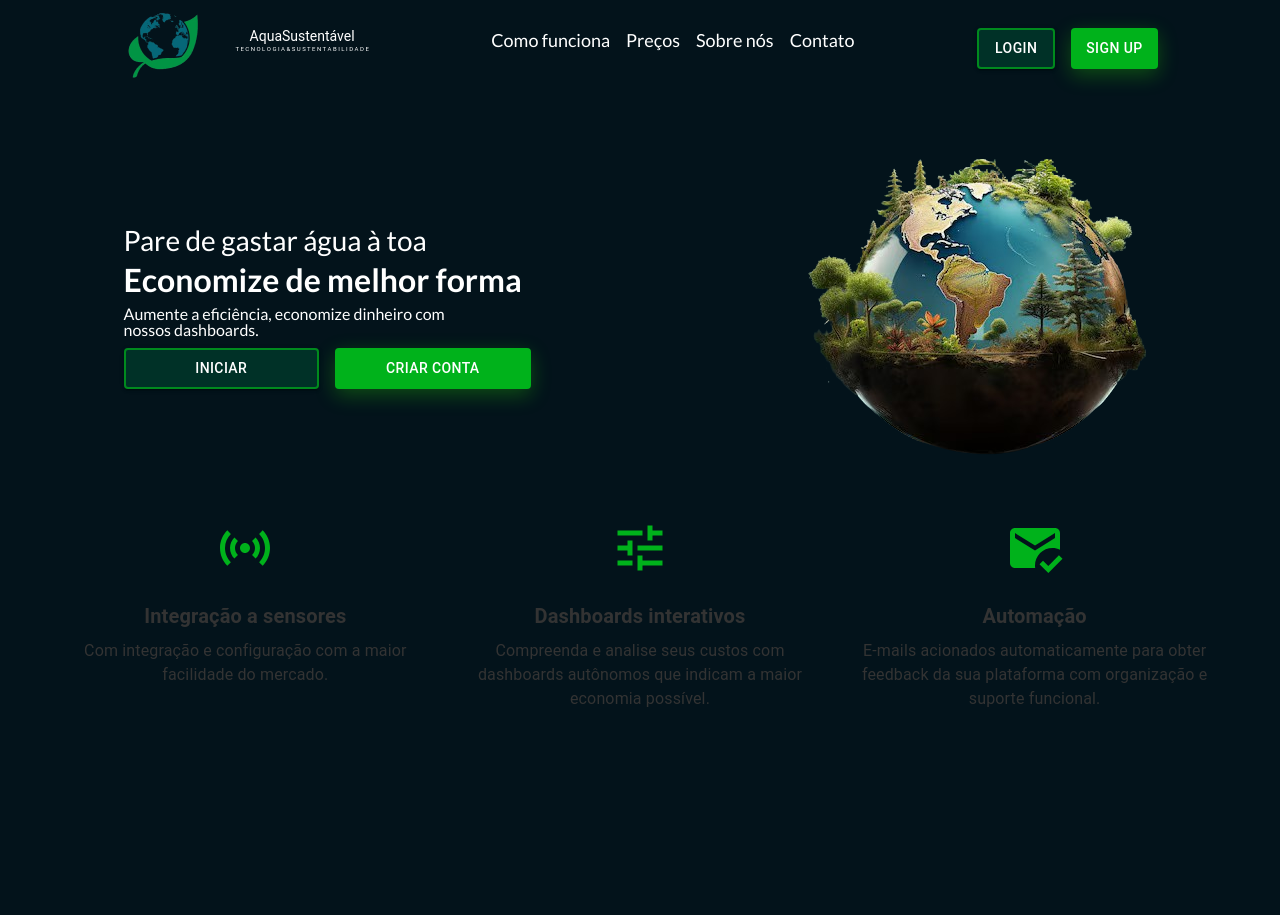
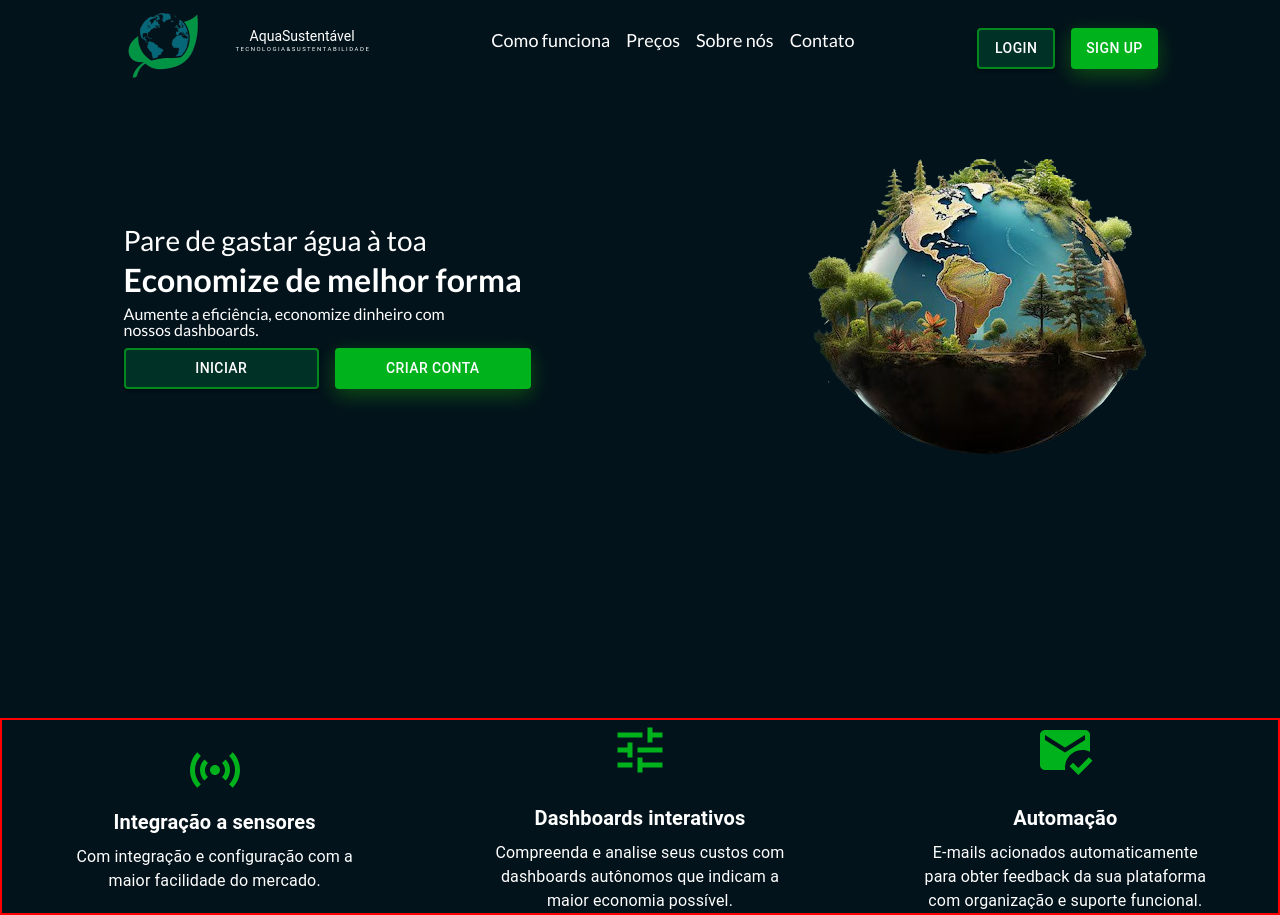
Before and after one commit to MiguelDomingues-Dev/aquasustentavel-2.0, a React (Vite) app: page /landingpage in a window 1280 px wide. Before the commit the page ends 800 px from the top, so only its background shows below. Built offline with nearby package versions, Linux system fonts and the light colour scheme; no server answers.

Commit message:
atualizacao

```diff
--- a/package.json
+++ b/package.json
@@ -7,10 +7,10 @@
     "preview": "vite preview"
   },
   "dependencies": {
-    "@emotion/react": "^11",
-    "@emotion/styled": "^11",
+    "@emotion/react": "^11.14.0",
+    "@emotion/styled": "^11.14.0",
     "@mui/icons-material": "^6",
-    "@mui/material": "^6",
+    "@mui/material": "^6.4.10",
     "@mui/material-nextjs": "^6",
     "@toolpad/core": "0.13.0",
     "dotenv": "^16.4.7",
--- a/src/routes.jsx
+++ b/src/routes.jsx
@@ -2,7 +2,7 @@ import { BrowserRouter, Routes, Route, Navigate } from "react-router-dom";
 import ProtectedRoute from "./routes/ProtectedRoute";
 import Login from "./pages/Auth/Login";
 import Register from "./pages/Auth/Resgiter";
-import Overview from "./pages/Overview/Overview";
+import Overview from "./pages/overviewPrimary/Overview";
 import Landinpage from "./pages/Landinpage/Landigpage";
 
 export default function AppRoutes() {
--- a/src/ui/section/functionApp/functionApp.css
+++ b/src/ui/section/functionApp/functionApp.css
@@ -3,5 +3,4 @@
     align-items: center;
     justify-content: space-evenly;
     width: 100%;
-
 }
--- a/src/ui/section/howFunction/HowFucntion.jsx
+++ b/src/ui/section/howFunction/HowFucntion.jsx
@@ -1,57 +1,61 @@
 import React from "react";
-import { Box, Container, Grid, Typography } from "@mui/material";
-// Ícones do Material UI (escolhi alguns que lembram o design da imagem)
+import { Box, Typography } from "@mui/material";
+// Ícones do Material UI
 import SensorsIcon from "@mui/icons-material/Sensors";
 import TuneIcon from "@mui/icons-material/Tune";
 import MarkEmailReadIcon from "@mui/icons-material/MarkEmailRead";
 
+import "./howFucntion.css";
+
 export default function FeaturesSection() {
     return (
-        <Box >
-            <Container>
-                <Grid container spacing={4} justifyContent="center">
+        <div
+            className="containerHow"
+            style={{ marginTop: "200px", display: "flex", justifyContent: "center", border: "2px solid red" }}
+        >
+            <Box
+                sx={{
+                    display: "flex",
+                    flexDirection: { xs: "column", md: "row" },
+                    gap: 4,
+                    justifyContent: "space-around",
+                    alignItems: "center",
+                    px: 2,
+                }}
+            >
               {/* Integração a Sensores */}
-                    <Grid item xs={12} md={4}>
-                        <Box textAlign="center">
-                            <SensorsIcon sx={{ fontSize: 60, color: "#00B21B", mb: 2 }} />
-                            <Typography variant="h6" fontWeight="bold" gutterBottom>
+                <Box sx={{ flex: 1, maxWidth: "300px", textAlign: "center" }}>
+                    <SensorsIcon sx={{ fontSize: 60, color: "#00B21B"}} />
+                    <Typography variant="h6" fontWeight="bold" color="white" gutterBottom>
                         Integração a sensores
                     </Typography>
-                            <Typography variant="body1">
+                    <Typography variant="body1" color="white">
                         Com integração e configuração com a maior facilidade do mercado.
                     </Typography>
                 </Box>
-                    </Grid>
 
               {/* Dashboards Interativos */}
-                    <Grid item xs={12} md={4}>
-                        <Box textAlign="center">
+                <Box sx={{ flex: 1, maxWidth: "300px", textAlign: "center" }}>
                     <TuneIcon sx={{ fontSize: 60, color: "#00B21B", mb: 2 }} />
-                            <Typography variant="h6" fontWeight="bold" gutterBottom>
+                    <Typography variant="h6" fontWeight="bold" color="white" gutterBottom>
                         Dashboards interativos
                     </Typography>
-                            <Typography variant="body1">
-                                Compreenda e analise seus custos com dashboards autônomos que
-                                indicam a maior economia possível.
+                    <Typography variant="body1" color="white">
+                        Compreenda e analise seus custos com dashboards autônomos que indicam a maior economia possível.
                     </Typography>
                 </Box>
-                    </Grid>
 
               {/* Automação */}
-                    <Grid item xs={12} md={4}>
-                        <Box textAlign="center">
+                <Box sx={{ flex: 1, maxWidth: "300px", textAlign: "center" }}>
                     <MarkEmailReadIcon sx={{ fontSize: 60, color: "#00B21B", mb: 2 }} />
-                            <Typography variant="h6" fontWeight="bold" gutterBottom>
+                    <Typography variant="h6" fontWeight="bold" color="white" gutterBottom>
                         Automação
                     </Typography>
-                            <Typography variant="body1">
-                                E-mails acionados automaticamente para obter feedback da sua
-                                plataforma com organização e suporte funcional.
+                    <Typography variant="body1" color="white">
+                        E-mails acionados automaticamente para obter feedback da sua plataforma com organização e suporte funcional.
                     </Typography>
                 </Box>
-                    </Grid>
-                </Grid>
-            </Container>
             </Box>
+        </div>
     );
 }
--- a/src/ui/section/howFunction/howFucntion.css
+++ b/src/ui/section/howFunction/howFucntion.css
@@ -1,3 +1,7 @@
-.containerHowFunction {
+.containerHow {
+    display: block;
+    flex-direction: column;
+    margin: 0;
+    padding: 0;
     width: 100%;
 }
--- a/src/ui/section/initialLand/InitialLand.jsx
+++ b/src/ui/section/initialLand/InitialLand.jsx
@@ -42,7 +42,7 @@ export default function InitialLand() {
     };
 
     return (
-        <div className="containerInitial">
+        <div className="containerInitial" >
             <div className="headerInitial">
                 <h3>Pare de gastar água à toa</h3>
                 <h2>Economize de melhor forma</h2>
```
Also changed, not shown: src/pages/overviewPrimary/Overview.jsx (renamed from src/pages/Overview/overview.jsx), 1 other file (tests, documents, lock files or other folders). Lines whose indentation alone changed are shown as unchanged.
